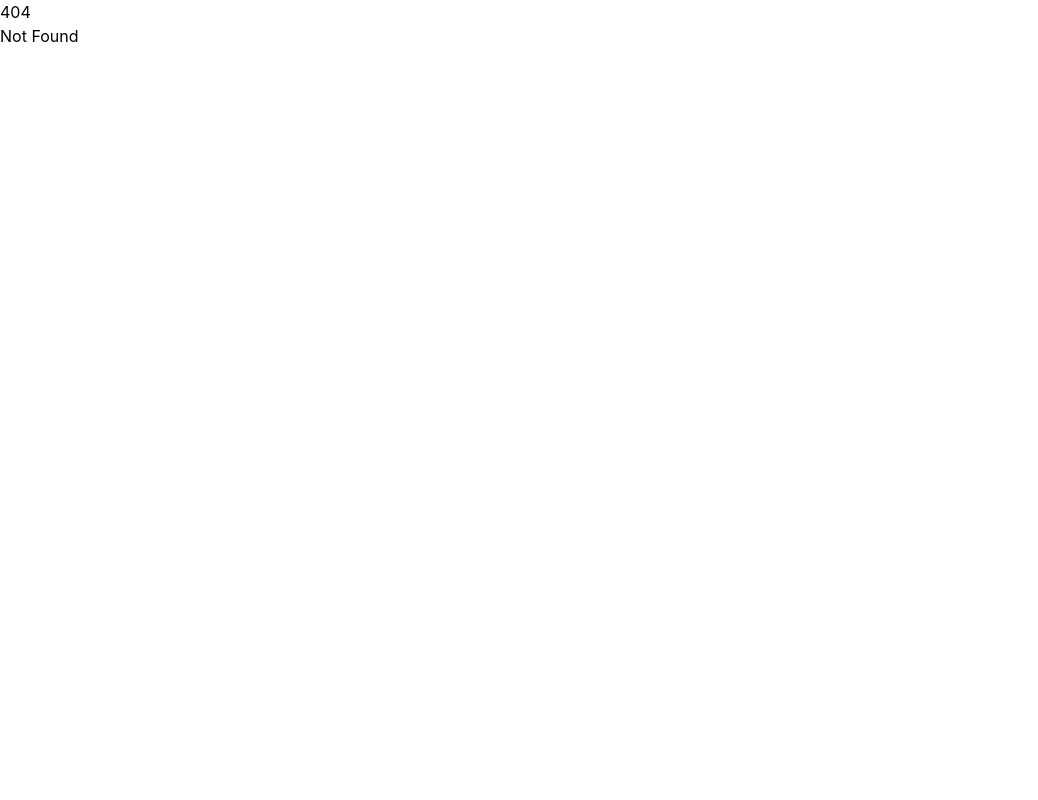
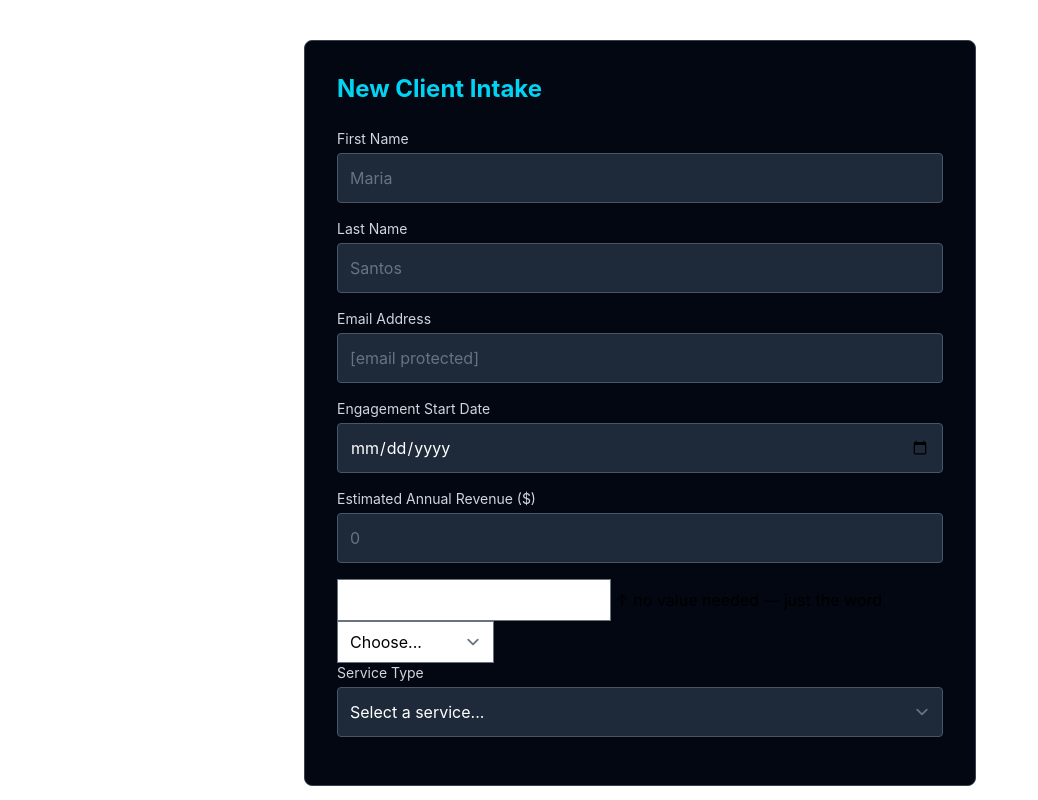
Before and after one commit to talyasharoni51-a11y/qcnewbooks, a SvelteKit app: page /intake in a window 1280 px wide. Before the commit this address had no page. Shown: the whole page, without its empty margins (0-1038 px from the left). Built offline with nearby package versions, Linux system fonts and the light colour scheme.

Commit message:
finished 4.3 - text inputs and dropdowns

```diff
--- /dev/null
+++ b/src/routes/intake/+page.svelte
@@ -0,0 +1,40 @@
+<div class="max-w-2xl mx-auto mt-10 p-8 bg-gray-950 border border-gray-700 rounded-lg">
+  <h1 class="text-2xl font-bold text-cyan-400 mb-6">New Client Intake</h1>
+    <label class="block text-gray-300 text-sm mb-1">First Name</label>
+    <input type="text" placeholder="Maria"
+    class="w-full p-3 mb-4 bg-gray-800 border border-gray-600 rounded text-white placeholder-gray-500" />
+
+    <label class="block text-gray-300 text-sm mb-1">Last Name</label>
+    <input type="text" placeholder="Santos"
+    class="w-full p-3 mb-4 bg-gray-800 border border-gray-600 rounded text-white placeholder-gray-500" />
+
+    <label class="block text-gray-300 text-sm mb-1">Email Address</label>
+  <input type="email" placeholder="[email protected]"
+    class="w-full p-3 mb-4 bg-gray-800 border border-gray-600 rounded text-white placeholder-gray-500" />
+
+    <label class="block text-gray-300 text-sm mb-1">Engagement Start Date</label>
+    <input type="date"
+    class="w-full p-3 mb-4 bg-gray-800 border border-gray-600 rounded text-white" />
+
+    <label class="block text-gray-300 text-sm mb-1">Estimated Annual Revenue ($)</label>
+    <input type="number" step="1000" min="0" placeholder="0"
+    class="w-full p-3 mb-4 bg-gray-800 border border-gray-600 rounded text-green-400" />
+
+    <input type="text" required />
+                   ↑
+  no value needed — just the word
+
+  <select>
+  <option value="">Choose...</option>
+  <option value="cash">Cash Basis</option>
+  <option value="accrual">Accrual Basis</option>
+</select>
+
+    <label class="block text-gray-300 text-sm mb-1">Service Type</label>
+    <select class="w-full p-3 mb-4 bg-gray-800 border border-gray-600 rounded text-white">
+    <option value="" disabled selected>Select a service...</option>
+    <option value="bookkeeping">Bookkeeping</option>
+    <option value="tax_prep">Tax Preparation</option>
+    <option value="advisory">Advisory Services</option>
+    </select>
+</div>
```
